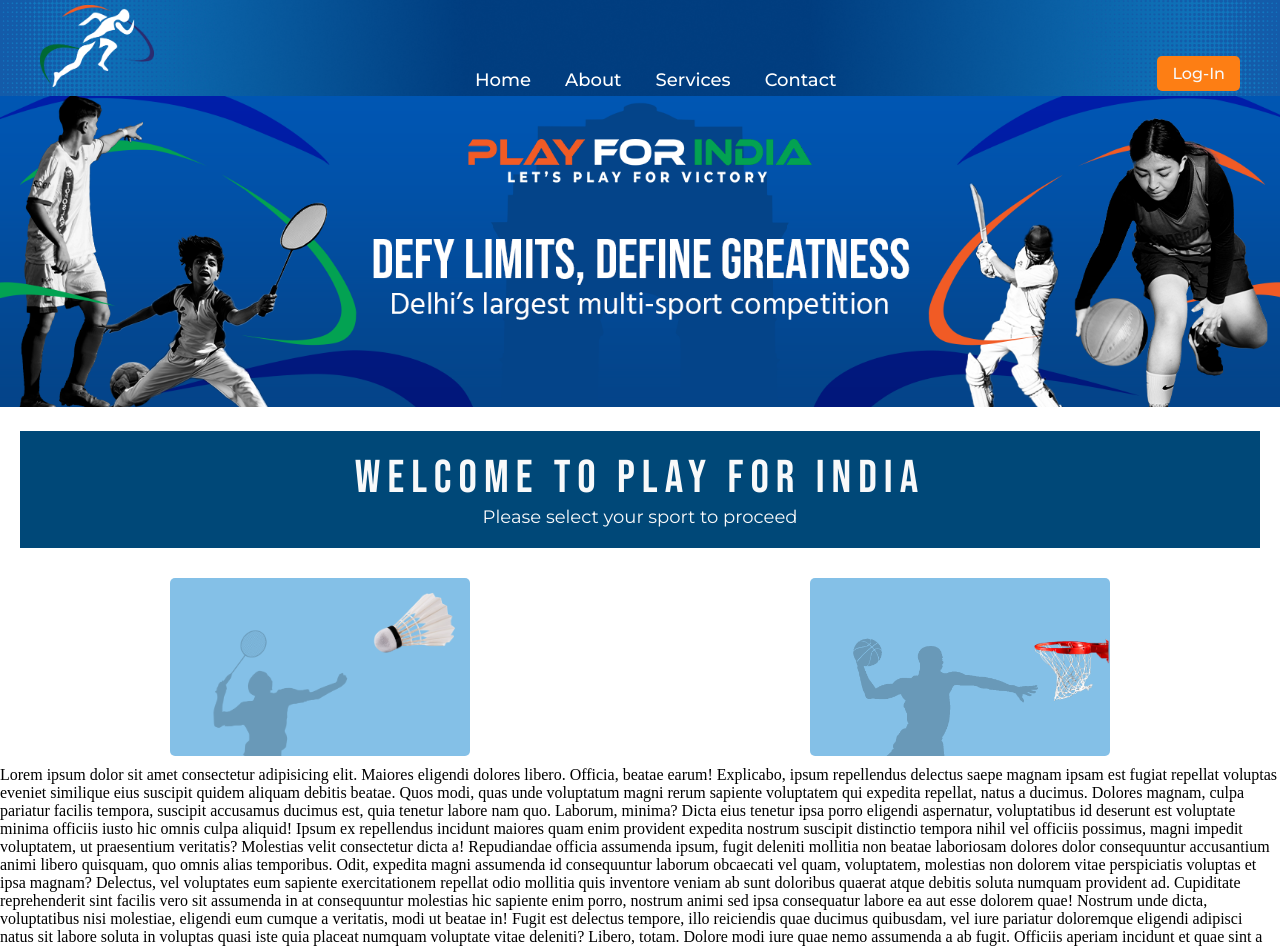
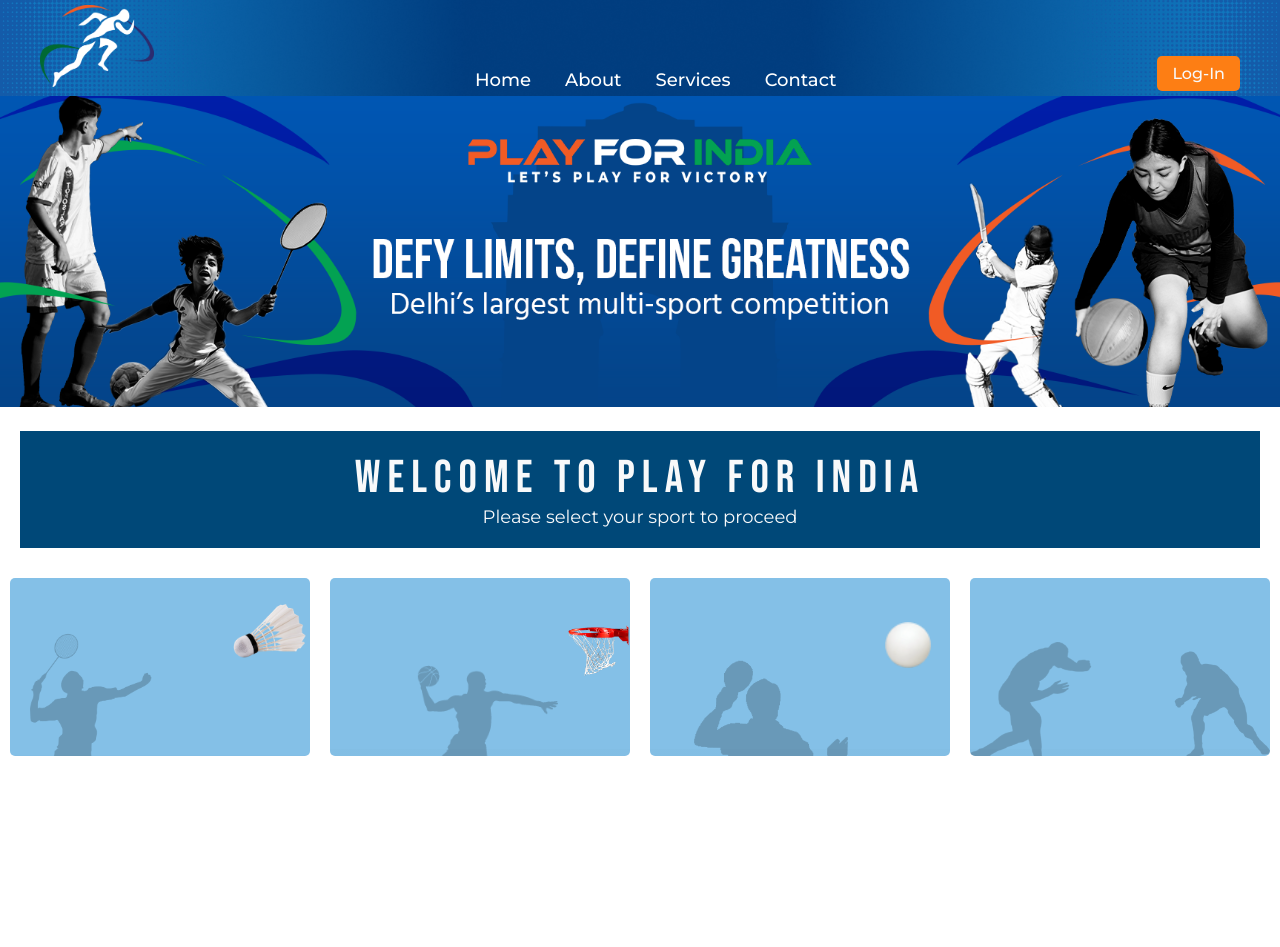
Before and after one commit to NITESHsharma345/playForIndia, a plain HTML site: page index.html in a window 1280 px wide. Shown: the top 947 px of the page. After the commit the page ends 800 px from the top, so only its background shows below. Drawn offline with Linux system fonts and the light colour scheme.

Commit message:
I have Done 4 card,s

```diff
--- a/index.html
+++ b/index.html
@@ -56,12 +56,12 @@
                 <div class="card" id="card">
                     <div class="batminton-1_img">
                         <img src="image_folder/batMinton_1.png" alt="Card Image">
-                        <div class="image_2">
-                            <img src="image_folder/batMinton_2.png" alt="">
-                            <div class="text">
-                                <h4>Badminton</h4>
-                                <span>| Smash your limits</span>
-                            </div>
+                    </div>
+                    <div class="batminton-2_img">
+                        <img src="image_folder/batMinton_2.png" alt="">
+                        <div class="text">
+                            <h4>Badminton</h4>
+                            <span>|Smash your limits</span>
                         </div>
                     </div>
                 </div>
@@ -71,77 +71,62 @@
             <!------------------------- card_2 Start ---------------------------->
             <a href="https://www.google.com" target="_blank">
                 <div class="card" id="card">
-                    <div class="basketball_1-img">
+                    <div class="basketball-1_img">
                         <img src="image_folder/basketball_1.png" alt="Card Image">
-                        <div class="basketball_2">
-                            <img src="image_folder/basketball_2.png" alt="">
-                            <div class="text">
-                                <h4>Badminton</h4>
-                                <span>| Smash your limits</span>
-                            </div>
+                    </div>
+                    <div class="basketball-2_img">
+                        <img src="image_folder/basketball_2.png" alt="">
+                        <div class="basketball_text">
+                            <h4>Basket Ball</h4>
+                            <span>|Where Every Shot Counts</span>
                         </div>
                     </div>
                 </div>
             </a>
             <!------------------------- card_2 End ---------------------------->
-        </div>
+
+
+
+            <!------------------------- card_3 Start ---------------------------->
+            <a href="https://www.google.com" target="_blank">
+                <div class="card" id="card">
+                    <div class="Table_tennis-1">
+                        <img src="image_folder/Table_tennis-1.png" alt="Card Image">
+                    </div>
+                    <div class="basketball-2_img">
+                        <div class="Table_tennis-2">
+                            <img src="image_folder/Table_tennis-2.png" alt="">
+                        </div>
+                        <div class="basketball_text">
+                            <h4>Basket Ball</h4>
+                            <span>|Where Every Shot Counts</span>
+                        </div>
+                    </div>
+                </div>
+            </a>
+            <!------------------------- card_3 End ---------------------------->
+
+            <!------------------------- card_4 Start ---------------------------->
+            <a href="https://www.google.com" target="_blank">
+                <div class="card" id="card">
+                    <div class="wrestling-1">
+                        <img src="image_folder/wrestling-1.png" alt="Card Image">
+                    </div>
+                    <div class="basketball-2_img">
+                        <div class="wrestling-2">
+                            <img src="image_folder/wrestling-2.png" alt="">
+                        </div>
+                        <div class="basketball_text">
+                            <h4>Basket Ball</h4>
+                            <span>|Where Every Shot Counts</span>
+                        </div>
+                    </div>
+                </div>
+            </a>
+            <!------------------------- card_4 End ---------------------------->
+
     </section>
     <!-- hover card,s section End,s Here -->
-
-    Lorem ipsum dolor sit amet consectetur adipisicing elit. Maiores eligendi dolores libero. Officia, beatae earum!
-    Explicabo, ipsum repellendus delectus saepe magnam ipsam est fugiat repellat voluptas eveniet similique eius
-    suscipit quidem aliquam debitis beatae. Quos modi, quas unde voluptatum magni rerum sapiente voluptatem qui expedita
-    repellat, natus a ducimus. Dolores magnam, culpa pariatur facilis tempora, suscipit accusamus ducimus est, quia
-    tenetur labore nam quo. Laborum, minima? Dicta eius tenetur ipsa porro eligendi aspernatur, voluptatibus id deserunt
-    est voluptate minima officiis iusto hic omnis culpa aliquid! Ipsum ex repellendus incidunt maiores quam enim
-    provident expedita nostrum suscipit distinctio tempora nihil vel officiis possimus, magni impedit voluptatem, ut
-    praesentium veritatis? Molestias velit consectetur dicta a! Repudiandae officia assumenda ipsum, fugit deleniti
-    mollitia non beatae laboriosam dolores dolor consequuntur accusantium animi libero quisquam, quo omnis alias
-    temporibus. Odit, expedita magni assumenda id consequuntur laborum obcaecati vel quam, voluptatem, molestias non
-    dolorem vitae perspiciatis voluptas et ipsa magnam? Delectus, vel voluptates eum sapiente exercitationem repellat
-    odio mollitia quis inventore veniam ab sunt doloribus quaerat atque debitis soluta numquam provident ad. Cupiditate
-    reprehenderit sint facilis vero sit assumenda in at consequuntur molestias hic sapiente enim porro, nostrum animi
-    sed ipsa consequatur labore ea aut esse dolorem quae! Nostrum unde dicta, voluptatibus nisi molestiae, eligendi eum
-    cumque a veritatis, modi ut beatae in! Fugit est delectus tempore, illo reiciendis quae ducimus quibusdam, vel iure
-    pariatur doloremque eligendi adipisci natus sit labore soluta in voluptas quasi iste quia placeat numquam voluptate
-    vitae deleniti? Libero, totam. Dolore modi iure quae nemo assumenda a ab fugit. Officiis aperiam incidunt et quae
-    sint a aliquam dolorem iste eius delectus eveniet reprehenderit nostrum dolores deserunt doloribus aspernatur vitae
-    atque laborum voluptatum, minus exercitationem ipsa non consequuntur? Ratione distinctio ducimus itaque odio harum
-    sapiente accusamus eligendi accusantium nulla assumenda ea aperiam obcaecati voluptatem facilis dolore, quos
-    voluptas animi sint quas quaerat optio libero cupiditate perspiciatis vel. Sint delectus corporis eum doloremque
-    laboriosam quos voluptatum exercitationem est repellat fugiat eius accusantium vel, voluptas omnis maiores saepe
-    accusamus expedita quo quidem. Incidunt libero debitis magnam. Qui tempora corporis, reiciendis natus provident
-    molestiae est ipsa et hic optio pariatur quod fugit iste sint unde enim libero illum eum fuga in aperiam distinctio
-    deleniti delectus? Qui officiis, sed soluta, deserunt, accusantium fugit nam iure inventore exercitationem
-    laudantium placeat molestias aspernatur voluptas rerum aperiam! Consequuntur aliquid modi, exercitationem fugit
-    nostrum blanditiis beatae nulla, odio ut provident quo numquam recusandae eius saepe? Tempora ab doloribus ipsam
-    aspernatur optio et nobis accusantium nemo velit, consectetur aliquam! Rem architecto dolorum similique tenetur at
-    recusandae dignissimos repellendus ex cumque dolores, quas eaque fugit! Repellendus expedita debitis provident
-    corrupti molestias rem, nihil nesciunt beatae atque a dolor vero iusto eveniet minus quasi distinctio, consequatur
-    reprehenderit aliquam unde enim doloremque ipsum? Expedita officiis quibusdam rem maiores, soluta quae saepe dolorum
-    dolores tenetur cupiditate, nobis illum nostrum, optio commodi. Modi sint eaque, corporis ratione molestiae, porro
-    vero non at exercitationem sunt omnis ipsum ducimus cum qui ipsa accusamus similique dolorum dolor, error ad
-    deleniti dignissimos! Mollitia tenetur dolor temporibus sapiente laudantium tempore et! Quam, nostrum debitis
-    quaerat sint rem vero possimus vel voluptatibus deserunt qui veritatis repellendus iure vitae ut, neque porro
-    quibusdam quas, sapiente unde ipsam non voluptates tempore! Iusto id mollitia eos minima, excepturi, consequatur
-    numquam repellendus recusandae, fugiat beatae nemo velit exercitationem quod nihil sit! Quis, quo fugiat labore vero
-    quos nemo nobis provident minima qui corporis magnam ullam blanditiis quasi in soluta laborum recusandae nihil
-    repellat, dolore magni ab consequatur laudantium. Illum tempora cupiditate, dolores accusamus laudantium eaque
-    molestias ipsa voluptate dolore iusto eius nam totam qui quo praesentium debitis, eligendi officia voluptates?
-    Dolorum voluptatum doloribus temporibus non mollitia repellendus? Excepturi dignissimos libero totam dolorem
-    accusantium eaque deleniti praesentium exercitationem voluptatum, ullam repudiandae atque laborum sit aliquam
-    expedita sed nam vel est sequi hic commodi nostrum nesciunt. Fugiat unde blanditiis autem fuga ducimus deleniti
-    commodi! Voluptatem cumque laboriosam modi molestias perspiciatis eos mollitia voluptas est eligendi neque sed sunt
-    nam, perferendis asperiores iure excepturi nemo iste temporibus illum assumenda blanditiis quas atque. Quia modi
-    aliquam ipsum vero nulla quo, commodi quam accusantium. Dicta possimus consectetur cumque itaque beatae aliquam
-    animi, temporibus impedit aperiam harum nam minus blanditiis vero facere, quos quod molestias fugit numquam ratione
-    reiciendis est quae odio quia et. Illo laboriosam sit voluptate est a maiores sapiente alias obcaecati aliquid?
-    Porro fuga architecto id assumenda ipsum voluptas dolorum magnam ad? Quam pariatur, tempore rem quaerat voluptas
-    expedita omnis iure architecto non, nesciunt eaque, facilis delectus molestias quasi! Illo, eligendi? Ipsum neque
-    eaque blanditiis consequuntur magnam doloremque rerum culpa esse corporis iste eligendi, similique unde voluptatem,
-    ab excepturi temporibus sequi, aliquam maxime omnis illo mollitia eum assumenda veritatis aperiam? Quos,
-    exercitationem eos. Velit assumenda quo cumque dolores consectetur? Iusto quos sequi, laudantium officiis excepturi
-    voluptatum cupiditate porro culpa fugit?
 </body>
 
 </html>
--- a/playForIndia.css
+++ b/playForIndia.css
@@ -152,13 +152,16 @@ ul.nav-links {
 /* section no.1 end from here */
 
 /* cards section start*/
+
+/* 1st card satrt */
 .card {
-    background-color:#84C0E7;
+    background-color: #84C0E7;
     overflow: hidden;
     width: 300px;
-    height: 178px; /* Added height to fit the image */
+    height: 178px;/* Added height to fit the image */
+    padding: 10px;
     border-radius: 5px;
-    margin:10px;
+    margin: 10px;
     text-align: center;
     position: relative;
     display: flex;
@@ -167,160 +170,223 @@ ul.nav-links {
 }
 
 
-.card_container{
+.card_container {
     display: flex;
     flex-wrap: wrap;
     justify-content: space-around;
 }
 
-.card_container a{
+.card_container a {
     text-decoration: none;
 }
 
+.card .batminton-1_img img {
+    width: 180px;
+    position: relative;
+    bottom: -76px;
+    left: -2px;
+    transition: all 0.9s ease;
+    /* Added transition */
+}
 
-.batminton-1_img img {
-    width: 66%;
-    object-fit: cover;
+.card:hover .batminton-1_img img {
+    width: 200px;
+    bottom: -40px;
+    transition: all 0.5s ease;
+    /* Ensuring transition on hover */
+}
+
+.card .batminton-2_img img {
+    width: 80px;
     position: relative;
-    bottom: -151px;
-    left: -69px;
-    transition: 0.5s ease;
+    bottom: -11px;
+    left: 20px;
+    transition: all 0.9s ease;
+}
+
+.card:hover .batminton-2_img img {
+    width: 100px;
+    bottom: 5px;
+    left: -45px;
+    transition: all 0.5s ease;
+}
+
+.card .text {
+    color: var(--light);
+}
+
+.card .text h4 {
+    font-family: "Montserrat", sans-serif;
+    font-size: 25px;
+}
+
+.card span {
+    font-family: "Hind", sans-serif;
+    font-size: 10px;
+}
+
+.text {
+    position: relative;
+    text-align: start;
+    width: 168%;
+    bottom: -79px;
+    padding: 20px;
+    left: -150px;
+    background: rgb(0, 0, 0);
+    background: linear-gradient(0deg, rgb(0 0 0 / 82%) 10%, rgb(55 53 53 / 0%) 80%);
+    transition: all 0.9s ease;
+}
+
+.card:hover .batminton-2_img .text {
+    position: relative;
+    width: 168%;
+    padding: 20px;
+    bottom: -17px;
+    left: -163px;
+    background: rgb(0, 0, 0);
+    background: linear-gradient(0deg, rgb(0 0 0 / 82%) 10%, rgb(55 53 53 / 0%) 80%);
+    transition: all 0.5s ease;
+}
+
+/* 1st card satrt */
+
+/* 2nd card start  */
+.card h4 {
+    font-family: "Montserrat", sans-serif;
+    font-size: 25px;
 }
 
 
-.card:hover .batminton-1_img img{
-    width: 70%;
-    transform: translatey(-28px);
-    transition: 0.5s ease;
+.card .basketball-1_img img {
+    width: 154px;
+    position: relative;
+    bottom: -63px;
+    left: 47px;
+    transition: all 0.5s ease;
 }
 
-.image_2 img {
-    position: relative;
-    top: -148px;
-    width: 30%;
-    left: 95px;
+.card:hover .basketball-1_img img {
+    width: 176px;
+    bottom: -35px;
+    left: 47px;
+    transition: all 0.5s ease;
 }
 
-.card:hover .image_2 img{
-    width: 35%;
-    transform: translatex(-28px);
-    transition: 0.5s ease;
+.card .basketball-1_img img {
+    width: 164px;
+    bottom: -64px;
+    transition: all 0.5s ease;
+}
+
+.card .basketball-2_img img {
+    width: 102px;
+    position: relative;
+    bottom: 20px;
+    left: 28px;
+    transition: all 0.5s ease;
+}
+
+.card:hover .basketball-2_img img {
+    width: 136px;
+    position: relative;
+    bottom: -15px;
+    left: 10px;
+    transition: all 0.5s ease;
+}
+
+.card .basketball_text {
+    color: var(--light);
+}
+
+.basketball_text {
+    position: absolute;
+    text-align: start;
+    top: 171px;
+    left: 0px;
+    width: 100%;
+    padding: 6px 13px;
+    background: linear-gradient(0deg, rgb(0 0 0 / 68%) 10%, rgb(0 0 0 / 1%) 80%);
+    transition: all 0.5s ease;
+
+}
+
+.card:hover .basketball_text {
+    position: absolute;
+    text-align: start;
+    top: 117px;
+    left: 0px;
+    width: 100%;
+    padding: 6px 13px;
+    background: linear-gradient(0deg, rgb(0 0 0 / 68%) 10%, rgb(0 0 0 / 1%) 80%);
+    transition: all 0.5s ease;
+
+}
+/* 2nd card End */
+
+
+/* 3rd card start */
+.card .Table_tennis-1 img {
+    width: 160px;
+    position: relative;
+    bottom: -44px;
+    left: -7px;
+    transition: all 0.5s ease;
+}
+
+.card:hover .Table_tennis-1 img {
+    width: 189px;
+    position: relative;
+    bottom: -15px;
+    left: -34px;
+    transition: all 0.5s ease;
+}
+
+.card .Table_tennis-2 img {
+        width: 46px;
+        position: relative;
+        bottom: 20px;
+        left: 28px;
+        transition: all 0.5s ease;
+}
+
+.card:hover .Table_tennis-2 img {
+    width: 44px;
+    position: relative;
+    bottom: -19px;
+    left: -74px;
+    transition: all 0.5s ease;
+}
+
+/* 3rd card End */
+
+/* 4th card start */
+.card .wrestling-1 img {
+    width: 131px;
+    position: relative;
+    bottom: -46px;
+    left: -24px;
+    transition: all 0.5s ease;
+}
+
+.card:hover .wrestling-1 img {
+    width: 131px;
+    position: relative;
+    bottom: -27px;
+    left: 27px;
+    transition: all 0.5s ease;
 }
 
 
-.text,.basketball_text h4{
-    font-family: "Montserrat", sans-serif;
+.card .wrestling-2 img {
+    width: 123px;
+    position: relative;
+    bottom: -39px;
+    left: 28px;
+    transition: all 0.5s ease;
 }
-
-.text h4{
-    font-weight: 600;
-    font-size:  30px;
-}
-
-.text span{
-    font-family: "Hind", sans-serif;
-    font-size: 12px;
-    text-align: left;
-}
-
-
-.image_2 .text {
-    color: var(--light);
-    position: relative;
-    top: -52px;
-    text-align: start;
-}
-
-
-.card:hover .image_2 .text {
-    color: var(--light);
-    position: relative;
-    top: -110px;
-    transform: translatey(-28px);
-    padding: 9px 10px;
-    background: rgb(56, 55, 55);
-    background: linear-gradient(0deg, rgb(0 0 0 / 58%) 10%, rgb(0 0 0 / 1%) 80%);
-    transition: 0.5s ease;
-}
-
-
-/* 2nd card start  */
-
-.card {
-    background-color:#84C0E7;
-    overflow: hidden;
-    width: 300px;
-    height: 178px; /* Added height to fit the image */
-    border-radius: 5px;
-    margin:10px;
-    text-align: center;
-    position: relative;
-    display: flex;
-    justify-content: center;
-    align-items: center;
-}
-
-.card_container{
-    display: flex;
-    flex-wrap: wrap;
-    justify-content: space-around;
-}
-
-.basketball_1-img img {
-    width: 72%;
-    object-fit: cover;
-    position: relative;
-    bottom: -151px;
-    left: -30px;
-    transition: 0.5s ease;
-}
-
-
-.card:hover .basketball_1-img img{
-    width: 70%;
-    transform: translatey(-28px);
-    transition: 0.5s ease;
-}
-
-.basketball_2 img {
-    position: relative;
-    top: -83px;
-    width: 42%;
-    left: 101px;
-}
-
-.card:hover .basketball_2 img {
-    width: 48%;
-    transform: translatey(15px);
-    transition: 0.5s ease;
-}
-
-.basketball_2 .text {
-    color: var(--light);
-    position: relative;
-    top: -34px;
-    text-align: start;
-}
-
-.card:hover .basketball_2 .text {
-    color: var(--light);
-    position: relative;
-    top: -101px;
-    transform: translatey(-28px);
-    padding: 9px 10px;
-    background: rgb(56, 55, 55);
-    background: linear-gradient(0deg, rgb(0 0 0 / 58%) 10%, rgb(0 0 0 / 1%) 80%);
-    transition: 0.5s ease;
-}
-
-/* 2nd card End  */
+/* 4th card End */
 
 
 
 
-
-
-
-
-
-/* cards section start*/
+/*cards section End*/
```
Also changed, not shown: image_folder/Archery_2.png (deleted), image_folder/Table_tennis-1.png (added), image_folder/Table_tennis-2.png (added), image_folder/wrestling-1.png (added), image_folder/wrestling-2.png (added).
